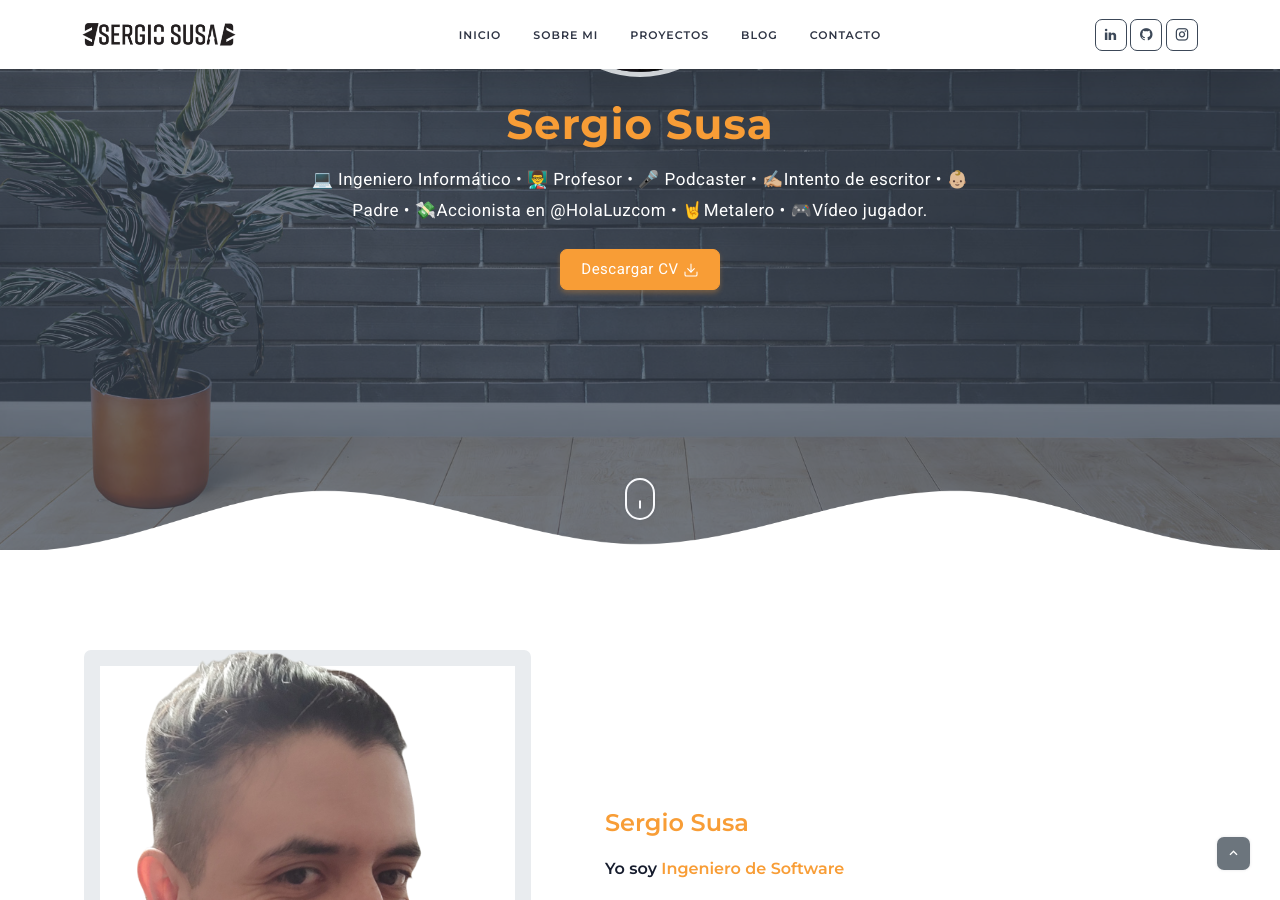
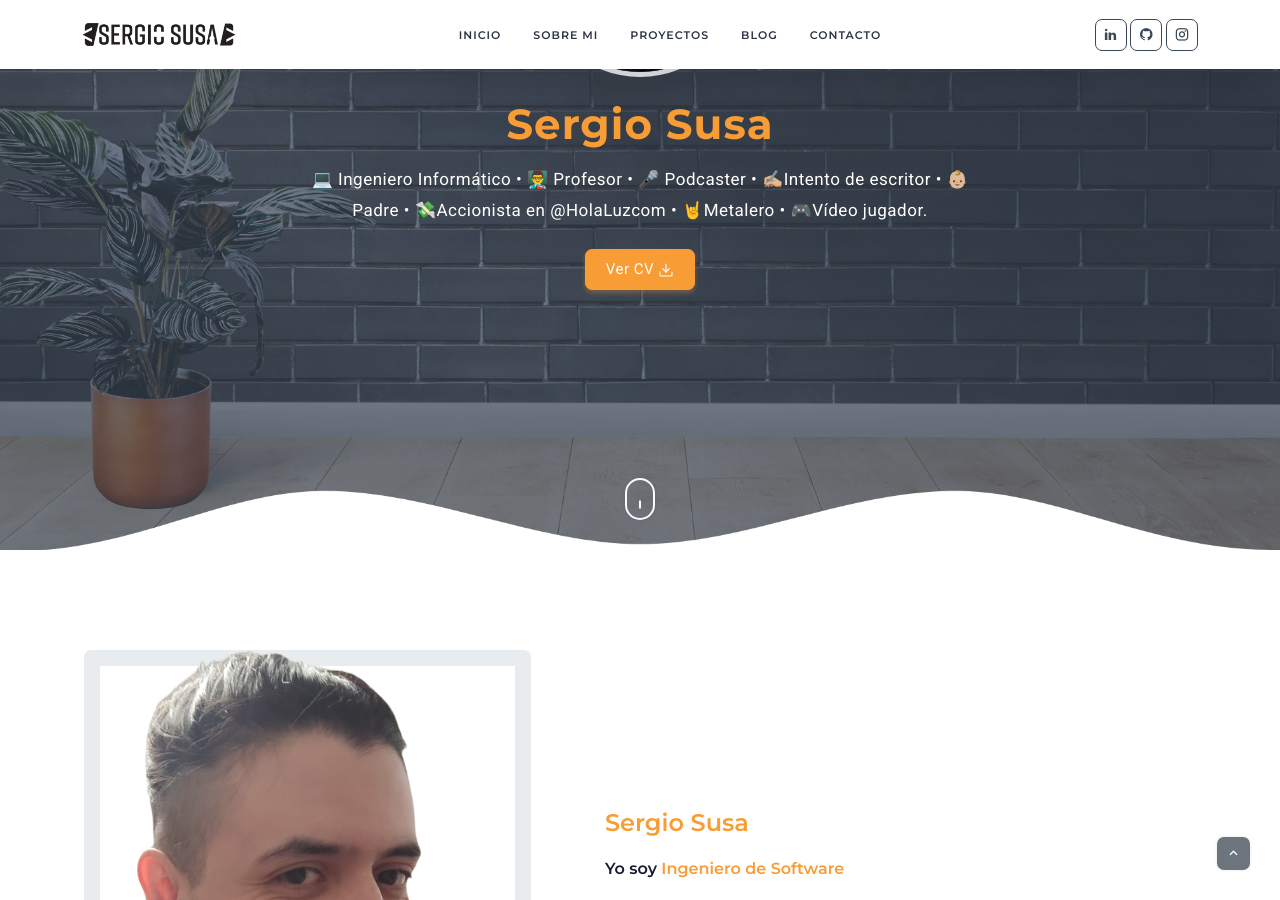
Before and after one commit to sergiosusa/sergiosusa.github.io, a Jekyll site: the page built from index.html, in a window 1280 px wide and 900 px high, scrolled down 383 px. Built offline with Jekyll 4.4.1, drawn with Linux system fonts in a browser that asks for light colours.

Commit message:
organize some files and add empty readme

```diff
--- a/_includes/post_content.html
+++ b/_includes/post_content.html
@@ -36,7 +36,7 @@
                         <div class="p-4 rounded shadow">
                             <h6 class="widget-title font-weight-bold pt-2 pb-2 bg-light rounded text-center">Author</h6>
                             <div class="text-center author mt-4">
-                                <img src="{{site.baseurl}}/assets/images/home/sergio-susa.webp" class="avatar avatar-md shadow border mx-auto rounded-circle" alt="">
+                                <img src="{{site.baseurl}}/assets/images/sergio-susa.webp" class="avatar avatar-md shadow border mx-auto rounded-circle" alt="">
                                 <div class="mt-4">
                                     <h6>{{ site.author }}</h6>
                                     <small>{{ site.iam }}</small>
--- a/index.html
+++ b/index.html
@@ -3,17 +3,17 @@
 ---
 
 <!-- HOME START-->
-<section class="bg-home" style="background-image:url('{{site.baseurl}}/assets/images/home/header-background.jpg')" id="home">
+<section class="bg-home" style="background-image:url('{{site.baseurl}}/assets/images/header-background.jpg')" id="home">
     <div class="bg-overlay"></div>
     <div class="container">
         <div class="row mt-5 mt-sm-0 justify-content-center">
             <div class="col-lg-12 text-center">
                 <div class="title-heading">
-                    <img src="{{site.baseurl}}/assets/images/home/sergio-susa.webp" class="img-fluid rounded-circle" alt="">
+                    <img src="{{site.baseurl}}/assets/images/sergio-susa.webp" class="img-fluid rounded-circle" alt="">
                     <h1 class="heading text-primary mt-3">{{ site.author }}</h1>
                     <p class="para-desc mx-auto text-white">{{ site.iam }}</p>
                     <div class="mt-4">
-                        <a href="javascript:void(0)" class="btn btn-primary rounded">Descargar CV <i data-feather="download" class="fea icon-sm"></i></a>
+                        <a target="_blank" href="https://www.linkedin.com/in/sergiosusa/" class="btn btn-primary rounded">Ver CV <i data-feather="download" class="fea icon-sm"></i></a>
                     </div>
                 </div>
             </div><!--end col-->
```
Also changed, not shown: README.md (added), assets/images/header-background.jpg (renamed from assets/images/home/header-background.jpg), assets/images/sergio-susa.webp (renamed from assets/images/home/sergio-susa.webp).
